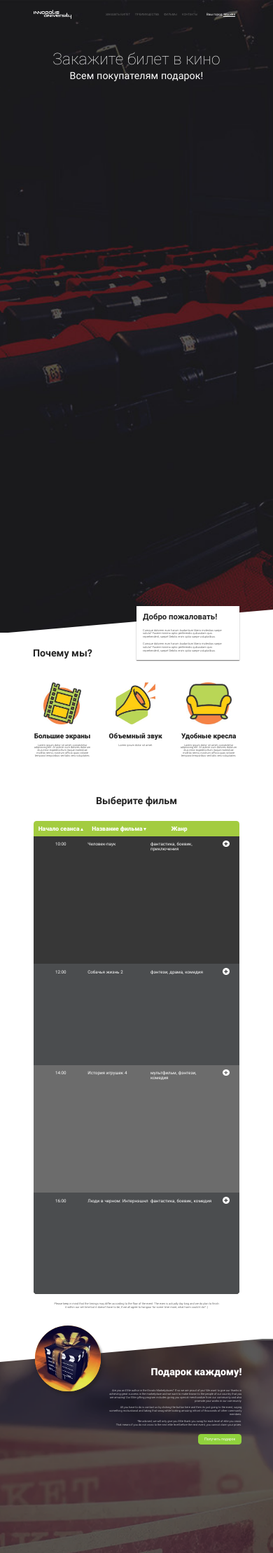
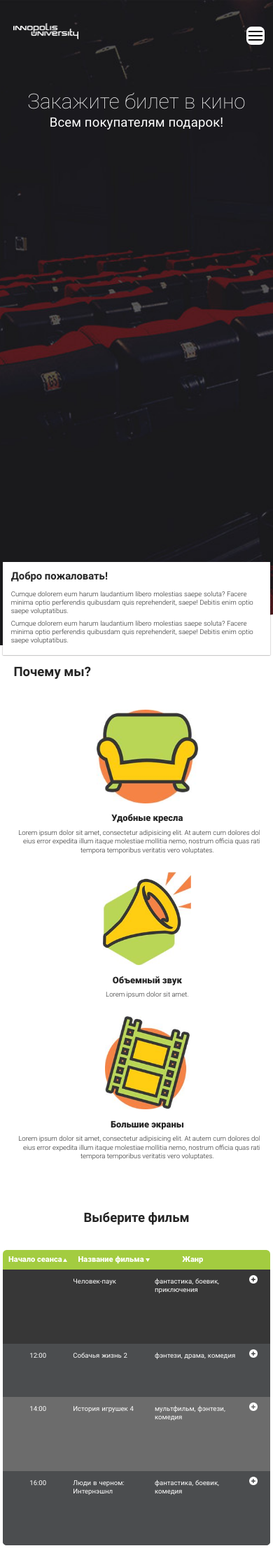
Before and after one commit to MefAldemisov/InnoWeb, a PHP site: page / in a window 390 px wide. Shown: the top 2219 px of the page at 70% size. Run offline with PHP 8.4, Linux system fonts and the light colour scheme; some libraries are stand-ins or nearby versions.

Commit message:
3.7 - 1 - mobile version is done

```diff
--- /dev/null
+++ b/css/mobile.css
@@ -0,0 +1,314 @@
+
+@media (max-width: 1300px) {
+    p {
+        font-size: 0.9rem;
+        line-height: 1.3em;
+    }
+}
+@media (max-width: 1000px) {
+  html { /*Mardins decrease*/
+      font-size: 15px;
+  }
+}
+@media (max-width: 850px) {
+  html {
+    font-size: 1.76vw;
+  }
+  .header__first-line_right * {
+    font-weight: 300;
+    font-size: 0.9rem;
+  }
+  .welcome {
+    width: 32rem;
+  }
+  .benefits {
+    width: 90vw;
+  }
+  .benefits-container {
+    width: 90vw;
+  }
+  .benefits__benefit{
+    flex-basis: 30vw;
+  }
+  table {
+    min-height: 50vh;
+  }
+  .present__text {
+    width: 40rem;
+  }
+  .films__text {
+    width: 80%;
+  }
+  .films__text p {
+    line-height: 1.3rem;
+  }
+  .film__social-icon {
+    width: 1.8rem;
+  }
+  .film__social-icon svg {
+    width: 2rem;
+    height: 2rem;
+  }
+  .contacts__text p {
+    font-weight: 400;
+    font-size: 1rem;
+    line-height: 1.2em;
+  }
+}
+/*Mobile version starts*/
+@media (max-width: 768px) {
+  .header__location-box {
+    display: none;
+  }
+  header .header__menu-button {
+    display: flex;
+    padding: 0.4rem;
+    flex-direction: column;
+    width: 3.5rem;
+    height: 3.5rem;
+    border-radius: 1rem;
+    background-color: #fff;
+  }
+  .header__menu-button hr {
+    width: 2.7rem; /*3.5-0.8=2.7*/
+    height: 2px;
+    background-color: #000;
+    border: 1px solid #000;
+    margin-bottom: 0.1rem;
+  }
+  .header__first-line_right li {
+    display: none;
+  }
+  /* Howto deal with tables: https://css-tricks.com/responsive-data-tables/ */
+  table {
+    width: 770px;
+  }
+  .timetable__table-container {
+    overflow: auto;
+  }
+  .benefits__container {
+    flex-direction: column-reverse;
+  }
+  .present {
+    height: 65vh;
+  }
+  .films__container {
+    grid-template-columns: 1fr 1fr;
+  }
+  .film__box p {
+    font-size: 1.2rem;
+  }
+  .film__social-icon {
+    width: 3rem;
+  }
+  .film__social-icon svg {
+    width: 3rem;
+    height: 3rem;
+  }
+  form * {
+    font-size: 1.4rem;
+  }
+  .contacts__text p {
+    font-size: 1.3rem;
+  }
+}
+@media (max-width: 650px) {
+  p,
+  .benefits p,
+  .present__text p,
+  .films p,
+  .film__description,
+  td {
+    font-size: 1.3rem;
+    line-height: 1.3em;
+  }
+}
+@media (max-width: 450px) {
+  html {
+    font-size: 1.9vw;
+  }
+  .header__logo-container {
+    margin: 2rem;
+  }
+  .header__inno-logo {
+    height: 3rem;
+    width: auto;
+  }
+  .welcome {
+    top: -20rem;
+    width: 51.5rem;
+  }
+  .benefits__img-container,
+  .benefits__img {
+    height: 18rem;
+  }
+  .present__text {
+    top: 10rem;
+    right: 2rem;
+    width: 90vw;
+  }
+  .films {
+    padding-left: 2rem;
+  }
+  .films__container {
+    grid-template-columns: 60%;
+    justify-content: center;
+  }
+  .films h3 {
+    font-size: 3rem;
+  }
+  .film__box {
+    grid-column: 1 / 1;
+  }
+  .contacts__icons {
+    width: 25rem;
+  }
+  .contacts__icons svg {
+    width: 4rem;
+    height: 4rem;
+  }
+
+  /* .present,
+  .header,
+  .timetable,
+  .benefits,
+  .films,
+  form,
+  .contacts {
+    padding: 0 2rem;
+  }
+  header::after,
+  .present .background-triangle:first-child,
+  .background-triangle {
+    border-right-width: 100%;
+  } */
+}
+@media (max-width: 350px) {
+  p,
+  .benefits p,
+  .present__text p,
+  .films p,
+  .film__description,
+  .contacts p,
+  td {
+    font-size: 10px;
+    line-height: 1.3em;
+  }
+}
+/* From the lecture:
+
+  @media (max-width: 800px) {
+    .container {
+      width: 40rem;
+    }
+    .block01__nav li + li {
+      margin-left: 0.15rem;
+    }
+    .block01__col3 {
+      width: 20%;
+    }
+    .block01__col2 {
+      width: 56%;
+    }
+    .block01__col1 {
+      width: 24%;
+    }
+    .block01__nav,
+    .block01__city {
+      padding-top: 0.3rem;
+    }
+    .block01__h1 {
+      font-size: 3.5rem;
+    }
+    .block01__h2 {
+      font-size: 2.1rem;
+    }
+    .block01 {
+      min-height: 0;
+    }
+    .block02__info {
+      width: 57%;
+      top: -13rem;
+    }
+    .block03__table-wrap {
+      overflow: auto;
+    }
+    .block03__table {
+      width: 800px;
+    }
+    .block05__text2 {
+      font-size: 1.5rem;
+    }
+  }
+  @media (max-width: 600px) {
+    .container {
+      width: 30rem;
+    }
+    .menu-burger span,
+    .menu-burger::before,
+    .menu-burger::after {
+      content: "";
+      width: 100%;
+      left: 0;
+      background: #fff;
+      height: 1px;
+      display: block;
+      position: absolute;
+    }
+    .menu-burger {
+      position: relative;
+      width: 20px;
+      height: 19px;
+      cursor: pointer;
+    }
+    .menu-burger span {
+      top: 9px;
+    }
+    .menu-burger::before {
+      top: 0;
+    }
+    .menu-burger::after {
+      bottom: 0;
+    }
+    .block01__nav {
+      display: none;
+      position: fixed;
+      left: 0;
+      top: 0;
+      bottom: 0;
+      padding: 3rem 1rem;
+      background: rgba(0, 0, 0, 0.7);
+      z-index: 2;
+    }
+    .block01__nav li {
+      display: block;
+      margin-bottom: 1rem;
+    }
+    .block01__col1 {
+      width: 30%;
+    }
+    .block01__col2 {
+      width: 20%;
+    }
+    .block01__col3 {
+      width: 50%;
+    }
+    .block02__info{
+        position:static;
+        width: 100%;
+    }
+    .block02__pluses
+    {
+        flex-wrap: wrap;
+        justify-content: center;
+    }
+    .block02__plus
+    {
+        flex-basis: 50%
+    }
+    .block05__inner
+    {
+      grid-template-columns: 1fr 1fr;
+    }
+  }
+   */
--- a/css/style.css
+++ b/css/style.css
@@ -1,6 +1,6 @@
 /*General features*/
 html {
-    font-size: 1.46vw;
+    font-size: 1.47vw;
 }
 body {
     /* max-width: 1920px; */
@@ -97,6 +97,9 @@ header::after,
     float: left;
     width: 9.5rem;
     align-items: center;
+}
+header .header__menu-button {
+    display: none;
 }
 ul {
     list-style: none;
--- a/index.html
+++ b/index.html
@@ -14,7 +14,7 @@
     <link rel="stylesheet" type="text/css" href="css/fonts.css" />
     <link rel="stylesheet" type="text/css" href="css/style.css" />
     <link rel="stylesheet" type="text/css" href="css/form.css" />
-
+    <link rel="stylesheet" type="text/css" href="css/mobile.css" />
 </head>
 
 <body>
@@ -29,6 +29,11 @@
                 </div>
                 <div class="header__first-line_right">
                     <nav>
+                        <div class="header__menu-button">
+                            <hr class="header__menu-button-line">
+                            <hr class="header__menu-button-line">
+                            <hr class="header__menu-button-line">
+                        </div>
                         <ul>
                             <li><a href="#welcome_wrap">ЗАКАЗАТЬ БИЛЕТ</a></li>
                             <li><a href="#section_benefits">ПРЕИМУЩЕСТВА</a></li>
@@ -94,6 +99,7 @@
     </section>
     <section class="timetable">
         <h2 class="timetable__header">Выберите фильм</h2>
+        <div class="timetable__table-container">
             <table>
                 <thead>
                     <tr>
@@ -105,9 +111,9 @@
                 </thead>
                 <tbody>
                     <tr>
-                    <td>10:00</td>
-                    <td>Человек-паук</td>
-                    <td>фантастика, боевик, приключения</td>
+                        <td id="start_film_1"></td>10:00</td>
+                        <td id="name_film_1">Человек-паук</td>
+                        <td id='ganre_film_1'>фантастика, боевик, приключения</td>
                         <td><img class="timetable__plus-img" src="images/plus.png" alt="plus sign"></td>
                     </tr>
                     <tr>
@@ -130,6 +136,7 @@
                     </tr>
                 </tbody>
             </table>
+        </div>
         <div class="timetable__footer">
             <p>Please keep in mind that the timings may differ
                 according to the flow of the event. The even is actually day long and we do
@@ -178,6 +185,7 @@
                 suscipit!</p>
         </article>
         <div class="films__container">
+            <!-- owl-carousel -->
             <article class="empty_box"></article>
             <article class="film__box">
                 <img class="film__icon" src="./images/film_spiderman.png" alt="spiderman">
@@ -707,7 +715,7 @@
                 <input id="file_selector" type="file" name="file_input">
                 <label for="file_selector">Загрузить файл</label>
             </div>
-            <button class="form__part" type="submit">Заказать</button>
+            <button id="send_present" class="form__part" type="submit">Заказать</button>
         </form>
     </section>
     <section class="map">
@@ -779,7 +787,28 @@
             </div>
         </div>
     </footer>
-
+    <script src="js/films.js"></script>
+    <script src="js/form.js"></script>
+    <script src="js/jquery-3.4.1.min.js"></script>
+    <link rel="stylesheet" href="css/owl.carousel.min.css">
+    <link rel="stylesheet" href="css/owl.theme.default.min.css">
+    <script src="js/owl.carousel.min.js"></script>
+    <script>
+        $(document).ready(function () {
+            $(".owl-carousel").owlCarousel();
+        });
+        $('.owl-carousel').owlCarousel({
+            center: true,
+            items: 2,
+            loop: false,
+            margin: 10,
+            responsive: {
+                600: {
+                    items: 4
+                }
+            }
+        });
+    </script>
 </body>
 
 </html>
```
Lines whose indentation alone changed are shown as unchanged.
